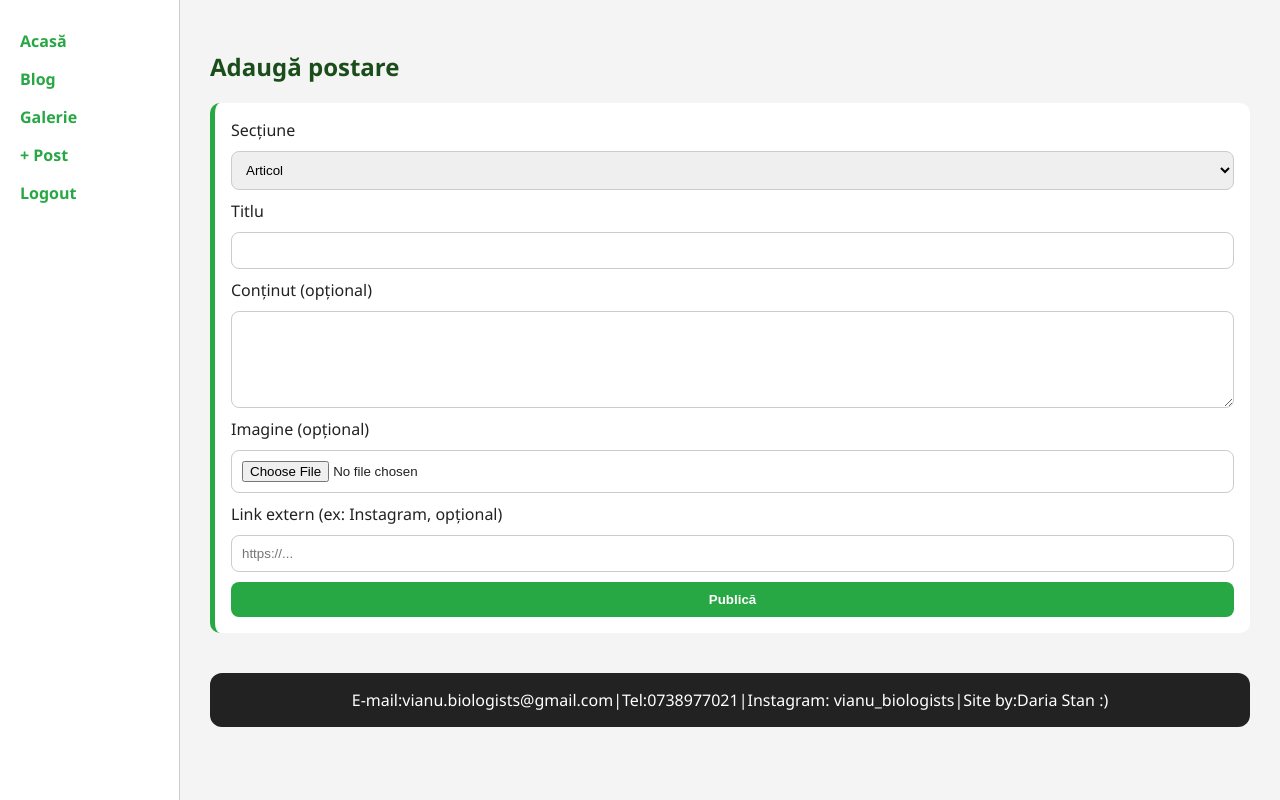
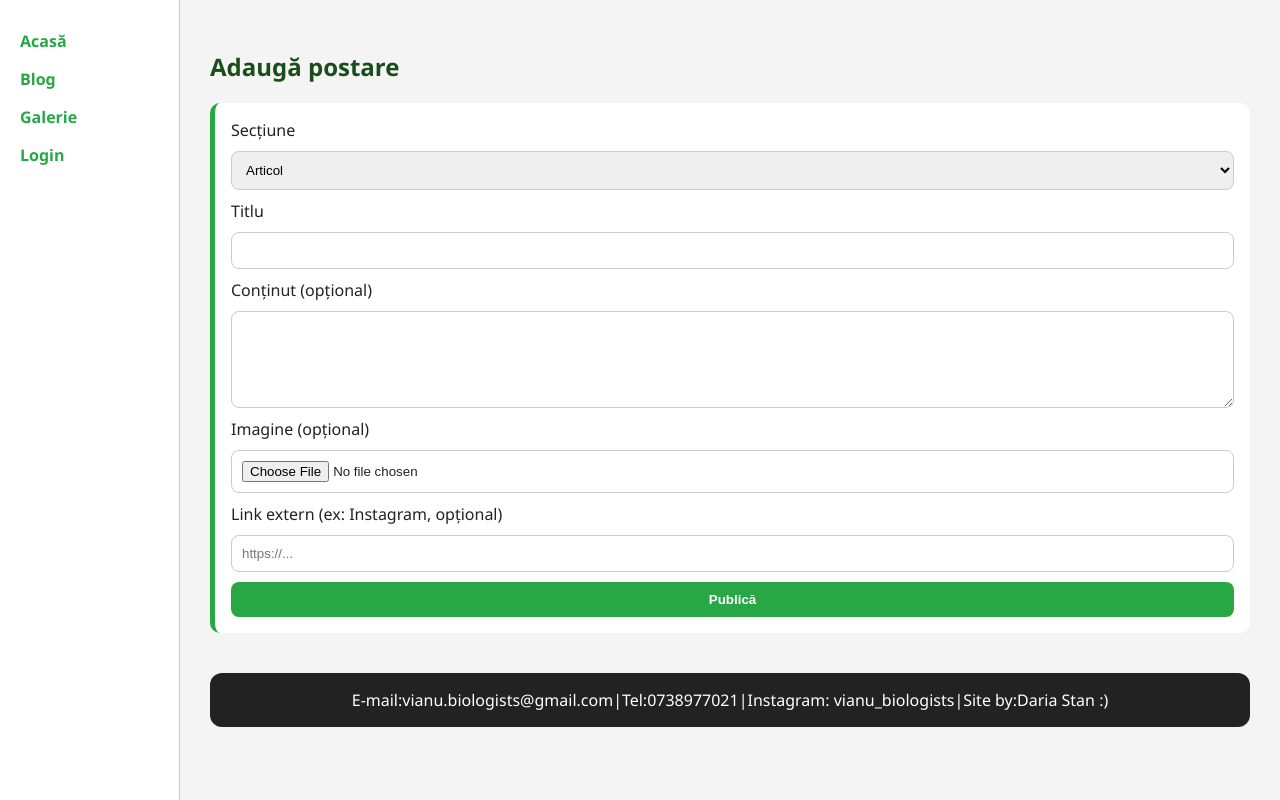
Before and after one commit to yokosumei/vianu_bio_site, a Flask app: page /admin/new in a window 1280 px wide. Run offline with Flask 3, Linux system fonts and the light colour scheme; the visitor is signed in with stand-in values (Sample User, id 1).

Commit message:
Update layout.html

```diff
--- a/templates/layout.html
+++ b/templates/layout.html
@@ -13,14 +13,19 @@
       <nav>
   <a href="{{ url_for('index') }}">Acasă</a>
   <a href="{{ url_for('blog') }}">Blog</a>
-        <a href="{{ url_for('blog') }}">Galerie</a>
-        {% if session.get('logged_in') %}
-          <a href="{{ url_for('admin_new') }}">+ Post</a>
+  <a href="{{ url_for('blog') }}#galerie">Galerie</a>
+
+  {% if session.get('user_id') in ['admin@vianubio','membriiaccount'] %}
+    <a href="{{ url_for('lectii') }}">Lecții</a>
+  {% endif %}
+
+  {% if session.get('user_id') %}
     <a href="{{ url_for('logout') }}">Logout</a>
   {% else %}
-          <a href="{{ url_for('login_page') }}">Login</a>
+    <a href="{{ url_for('login') }}">Login</a>
   {% endif %}
 </nav>
+
     </aside>
 
     <main class="main-content">
```
Lines whose indentation alone changed are shown as unchanged.
